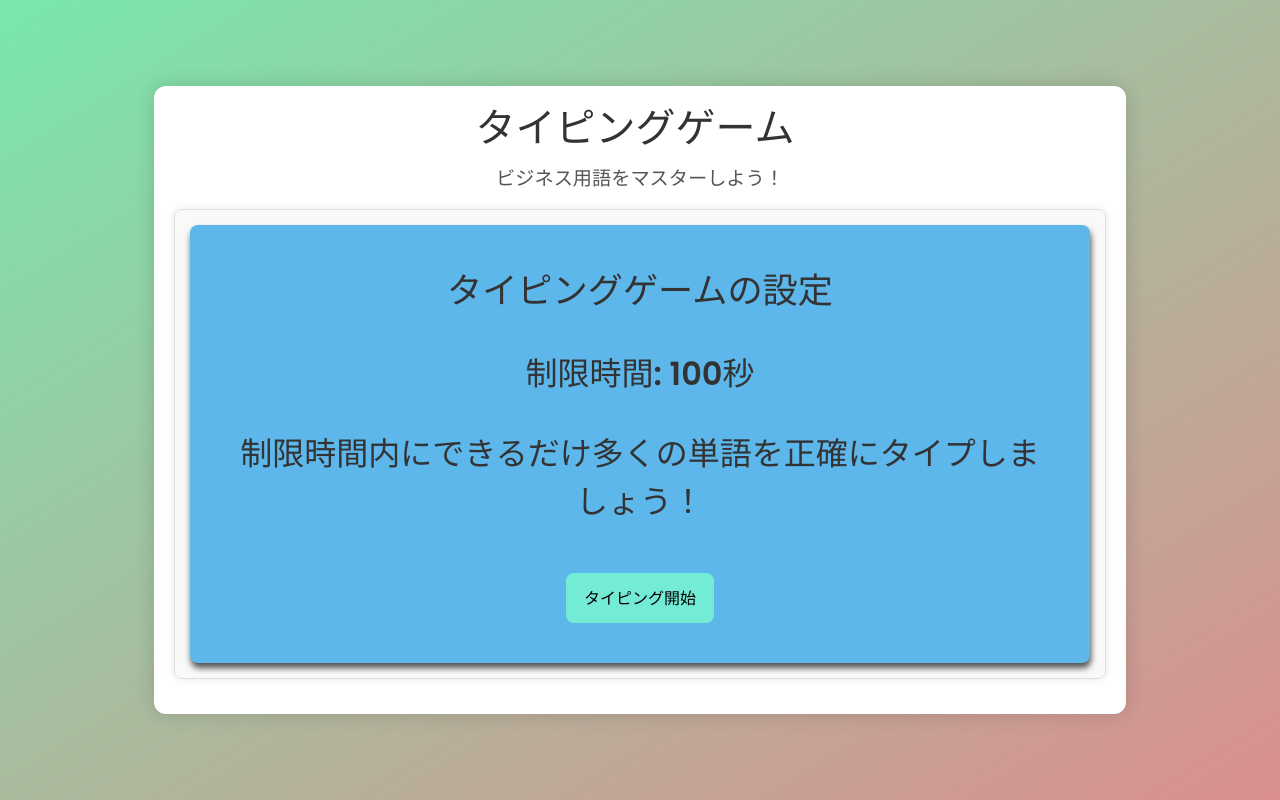
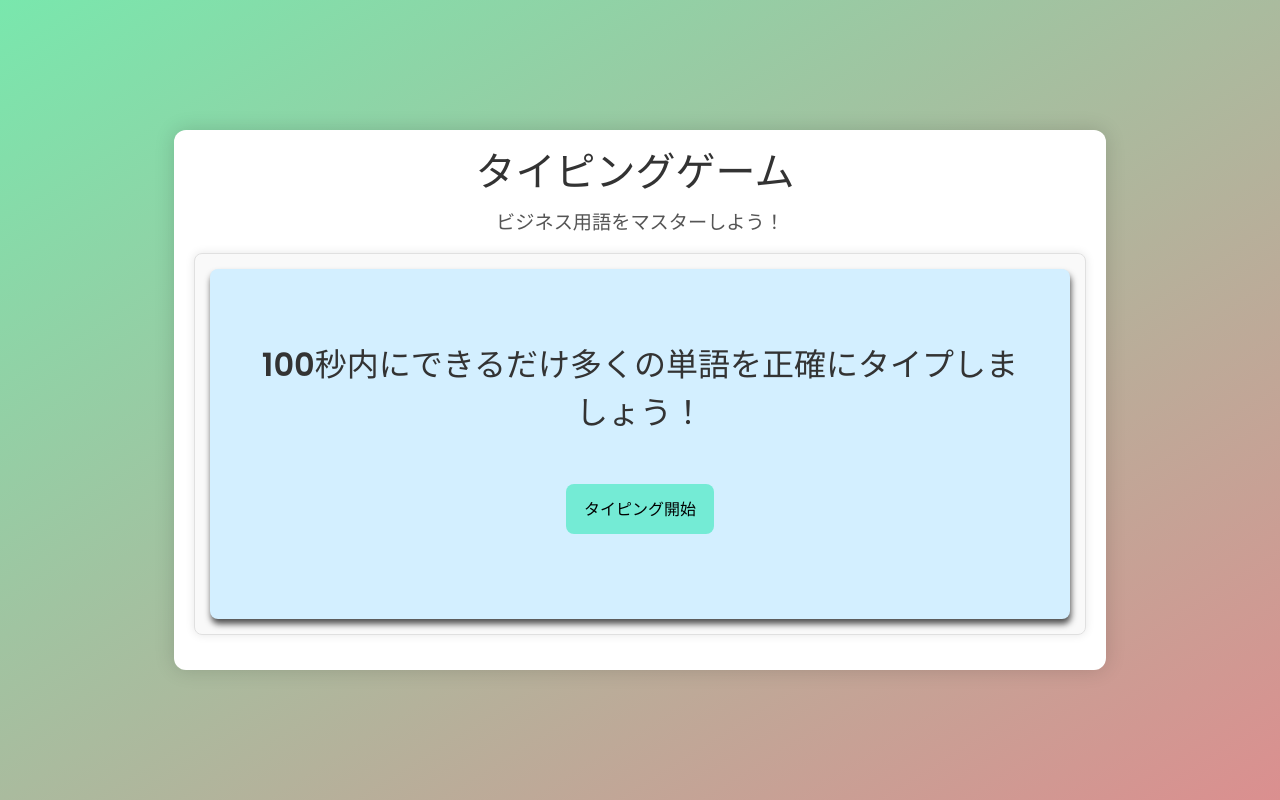
Before and after one commit to thiger7/corporate-typing-game, a React (Vite) app: page / in a window 1280 px wide. Built offline with nearby package versions, Linux system fonts and the light colour scheme; a web font is replaced by a local one.

Commit message:
軽微な修正

```diff
--- a/src/App.css
+++ b/src/App.css
@@ -73,7 +73,7 @@ body {
 }
 
 .container {
-  background-color: rgb(93, 183, 235);
+  background-color: rgb(211, 239, 255);
   font-size: 2rem;
   font-weight: 600;
   padding: 2.5rem;
@@ -292,7 +292,7 @@ body {
 
 .detailed-scores,
 .typing-stats {
-  background-color: rgba(255, 255, 255, 0.2);
+  background-color: rgb(255, 255, 255);
   border-radius: 8px;
   padding: 0.8rem;
   flex: 1;
--- a/src/components/GameSettings.tsx
+++ b/src/components/GameSettings.tsx
@@ -8,11 +8,9 @@ export const GameSettings: React.FC<GameSettingsProps> = ({ onStartGame }) => {
   return (
     <div id="settings" className="card">
       <div className="container">
-        <h2>タイピングゲームの設定</h2>
         <div className="settings-section">
-          <p className="time-limit-info">制限時間: 100秒</p>
           <p className="game-description">
-            制限時間内にできるだけ多くの単語を正確にタイプしましょう！
+          100秒内にできるだけ多くの単語を正確にタイプしましょう！
           </p>
         </div>
         <button id="startButton" className="button" onClick={onStartGame}>
```
